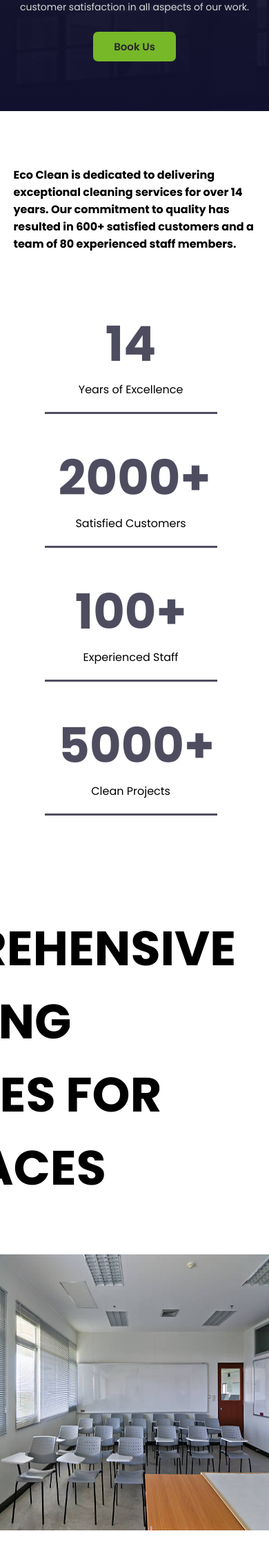
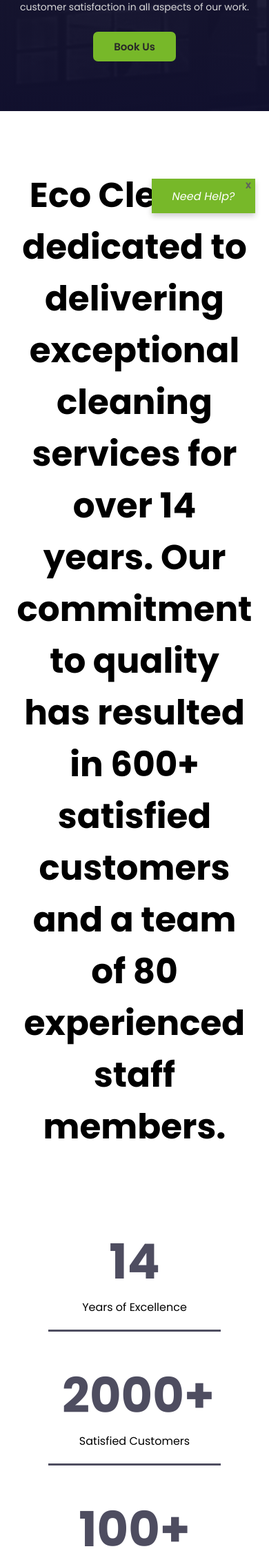
Before and after one commit to KarielM/EcoClean, a Django app: page / in a window 390 px wide; the page is wider, and only the part inside the window is pictured. Shown: the part 515-2760 px from the top of that part at 69% size. Run offline with Django 5.2, Linux system fonts and the light colour scheme.

Commit message:
chatbox styled/responsiveness fix

```diff
--- a/EcoClean/App/static/css/style.css
+++ b/EcoClean/App/static/css/style.css
@@ -105,6 +105,16 @@ button a {
   text-decoration: none;
 }
 
+strong {
+  text-align: center;
+  font-size: 50px;
+  font-weight: 700;
+  margin-bottom: 20px;
+  color: black;
+  border-radius: 7px;
+  padding: 5px 20px;
+}
+
 .bottom-sec {
   max-width: 1170px;
   width: 100%;
@@ -385,16 +389,38 @@ button a {
   text-align: center;
   padding: 20px;
   margin: 10px;
-  border-bottom:rgba(3, 2, 29, 0.7) solid;
+  border-bottom: rgba(3, 2, 29, 0.7) solid;
 }
 
 .stat-card h1 {
   font-size: 70px;
   font-weight: 700;
-  color:rgba(3, 2, 29, 0.7)
+  color: rgba(3, 2, 29, 0.7);
 }
 
-.service-sec{
+.service-container {
+  width: 100%;
+  height: fit-content;
+  display: flex;
+  justify-content: center;
+  flex-direction: column;
+  align-items: center;
+  padding: 5rem 5%;
+  background-color: white;
+}
+
+.content-sec-variant {
+  width: 100%;
+  height: fit-content;
+  display: flex;
+  justify-content: center;
+  flex-direction: column;
+  align-items: center;
+  padding: 5rem 5%;
+  background-color: #77b829;
+}
+
+.service-sec {
   max-width: 1470px;
   width: 100%;
   height: fit-content;
@@ -513,9 +546,14 @@ hr {
     grid-template-columns: repeat(2, 1fr);
     place-items: center;
   }
-  .service-sec{
+  .service-sec {
     grid-template-columns: repeat(2, 1fr);
     place-items: center;
+  }
+
+  .stat-sec {
+    justify-content: center;
+    align-items: center;
   }
 
   .footer-sec {
--- a/EcoClean/App/templates/chatbot.html
+++ b/EcoClean/App/templates/chatbot.html
@@ -1,4 +1,4 @@
-<div id="chatbot">
+{% comment %} <div id="chatbot">
   <div id="chatbox">
     <div id="chatbox-header">Chat with us!</div>
     <div id="chatbox-body">
@@ -12,7 +12,153 @@
       </div>
     </div>
   </div>
+</div> {% endcomment %}
+
+<div id="chatbot">
+  <div id="chat-button">
+    <i class="material-icons">Need Help?</i>
+    <span id="close-chat-button">X</span>
+  </div>
+  <div id="chatbox">
+    <div id="chatbox-header">
+      Chat with us!
+      <span id="close-chat" onclick="toggleChat()">x</span>
+    </div>
+    <div id="chatbox-body">
+      <div id="messages"></div>
+      <textarea id="user-input" placeholder="Type your message..."></textarea>
+      <button id="send-btn">Send</button>
+      <div id="typing-indicator">
+        <div class="typing-indicator-dot"></div>
+        <div class="typing-indicator-dot"></div>
+        <div class="typing-indicator-dot"></div>
+      </div>
+    </div>
+  </div>
 </div>
+
+<style>
+  #chat-button {
+    position: fixed;
+    bottom: 20px;
+    right: 20px;
+    padding: 10px;
+    font-size: 16px;
+    background-color: #77b829;
+    color: white;
+    border-radius: 0%;
+    width: 150px;
+    height: 50px;
+    display: flex;
+    justify-content: center;
+    align-items: center;
+    cursor: pointer;
+    box-shadow: 0 4px 8px rgba(0, 0, 0, 0.2);
+  }
+
+  #chatbox {
+    position: fixed;
+    bottom: 80px;
+    right: 20px;
+    width: 300px;
+    height: 400px;
+    background-color: white;
+    border: 1px solid #ccc;
+    border-radius: 10px;
+    box-shadow: 0 4px 8px rgba(0, 0, 0, 0.2);
+    display: none;
+    flex-direction: column;
+  }
+
+  #chatbox-header {
+    background-color: #77b829;
+    color: white;
+    padding: 10px;
+    border-top-left-radius: 10px;
+    border-top-right-radius: 10px;
+    display: flex;
+    justify-content: space-between;
+    align-items: center;
+  }
+
+  #close-chat {
+    cursor: pointer;
+  }
+
+  #chatbox-body {
+    padding: 10px;
+    flex: 1;
+    display: flex;
+    flex-direction: column;
+  }
+
+  #messages {
+    flex: 1;
+    font-size: 14px;
+    overflow-y: auto;
+  }
+
+  #messages a{
+    color: black;
+    font-weight: 700;
+  }
+
+  #user-input, #send-btn, #typing-indicator {
+    margin-top: 10px;
+  }
+
+  #close-chat-button {
+    position: absolute;
+    margin-left: 10px;
+    background-color: none;
+    top: 2px;
+    right: 2px;
+    color: #5f5f5f;
+    font-weight: 700;
+    border: none;
+    border-radius: 50%;
+    width: 16px;
+    height: 16px;
+    display: flex;
+    justify-content: center;
+    align-items: center;
+    cursor: pointer;
+    font-size: 12px;
+    line-height: 12px;
+  }
+</style>
+
+<script>
+  document.addEventListener('DOMContentLoaded', function() {
+    var chatButton = document.getElementById('chat-button');
+    var closeChatButton = document.getElementById('close-chat-button');
+
+    chatButton.addEventListener('click', function(event) {
+      if (event.target !== closeChatButton) {
+        toggleChat();
+      }
+    });
+
+    closeChatButton.addEventListener('click', function(event) {
+      event.stopPropagation();
+      var chatBox = document.getElementById('chatbox');
+      if (chatBox.style.display === 'flex') {
+        chatBox.style.display = 'none';
+      }
+      chatButton.style.display = 'none';
+    });
+  });
+
+  function toggleChat() {
+    var chatBox = document.getElementById('chatbox');
+    if (chatBox.style.display === 'none' || chatBox.style.display === '') {
+      chatBox.style.display = 'flex';
+    } else {
+      chatBox.style.display = 'none';
+    }
+  }
+</script>
+
 
 <script>
 document.addEventListener('DOMContentLoaded', () => {
@@ -127,6 +273,15 @@ document.addEventListener('DOMContentLoaded', () => {
       });
   }
 
+  function toggleChat() {
+    var chatBox = document.getElementById('chatbox');
+    if (chatBox.style.display === 'none' || chatBox.style.display === '') {
+      chatBox.style.display = 'flex';
+    } else {
+      chatBox.style.display = 'none';
+    }
+  }
+
   sendBtn.addEventListener('click', handleUserInput);
   userInput.addEventListener('keydown', (e) => {
     if (e.key === 'Enter') {
--- a/EcoClean/App/templates/gallery.html
+++ b/EcoClean/App/templates/gallery.html
@@ -12,7 +12,7 @@
       <img src="{% static "images/gallery/6.jpg" %}" alt="Gallery Image 6">
     </div>
 
-    {% comment %} <div class="modal" id="ecoModal">
+  <div class="modal" id="ecoModal">
       <span class="close">&times;</span>
       <img src="" alt="" class="modal-content" id="img01">
     </div>
@@ -36,7 +36,7 @@
       span.onclick = function(){
         modal.style.display = "none";
       }
-    </script> {% endcomment %}
+    </script>
 
     </div>
 {% endblock %}
--- a/EcoClean/App/templates/home.html
+++ b/EcoClean/App/templates/home.html
@@ -26,10 +26,10 @@
 </div>
 
 
-  <div class="sec">
-    <h3>
+  <div class="service-container">
+    <strong>
       COMPREHENSIVE CLEANING SERVICES FOR ALL SPACES
-    </h3>
+    </strong>
     <div class="service-sec">
       <div class="service">
         <img src="{% static "images/classroom.jpg" %}" alt="" />
@@ -67,7 +67,7 @@
     </div>
   </div>
 
-<div class="content-sec">
+<div class="content-sec-variant">
 
 <strong>Why Choose Eco Clean?</strong>
 
```
Also changed, not shown: other parts of EcoClean/App/static/css/style.css (+36 -29 lines).
